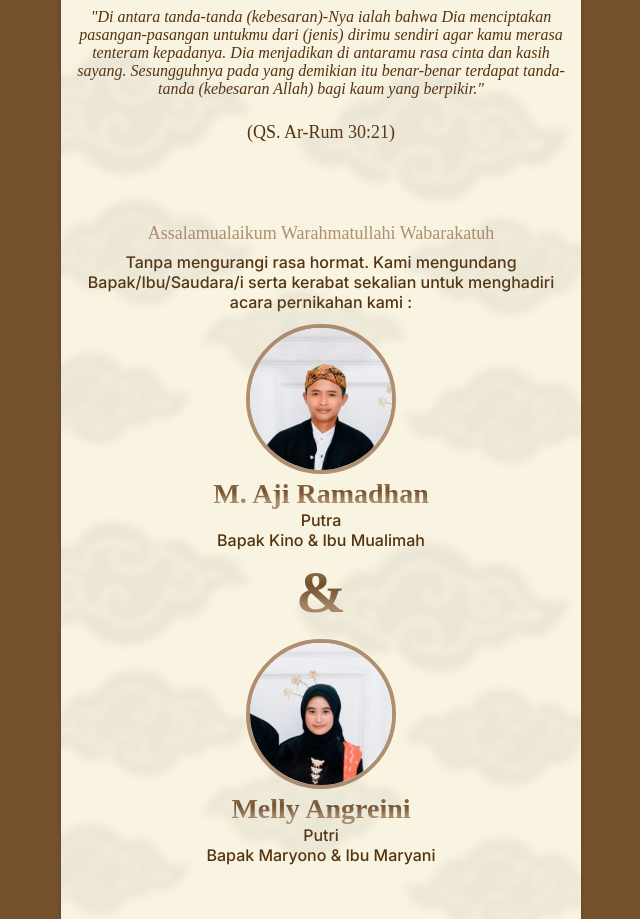
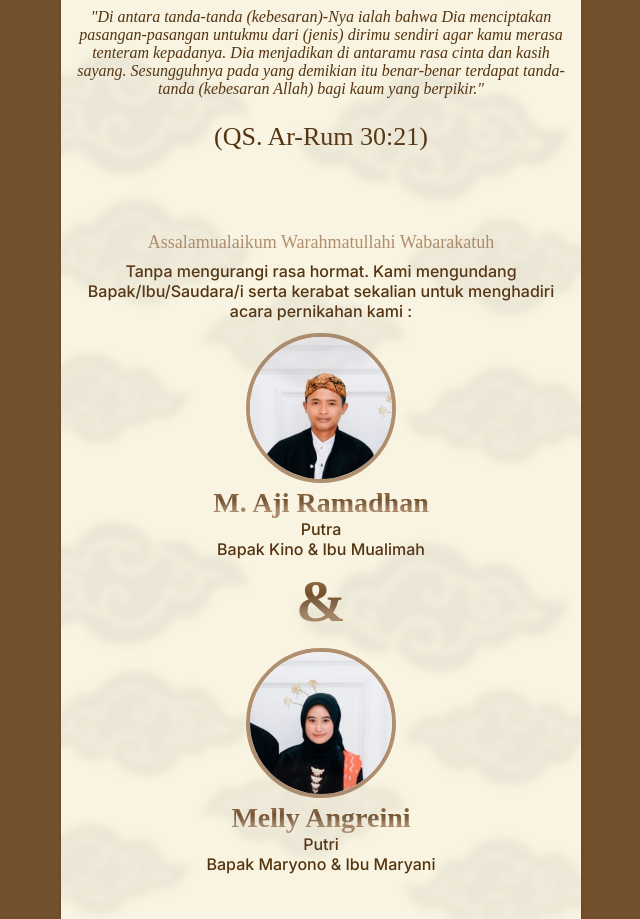
Before and after one commit to gngap-016/wedding-melly-and-aji, a Next.js app: page / in a window 1280 px wide. Shown: the part 840-1759 px from the top of the page, without its empty margins (319-959 px from the left). Built offline with nearby package versions, Linux system fonts and the light colour scheme; a web font is replaced by a local one.

Commit message:
Update quotes styles

```diff
--- a/src/components/quotes/quotes.module.scss
+++ b/src/components/quotes/quotes.module.scss
@@ -14,6 +14,6 @@
 
 .subDesc {
   margin-top: 24px;
-  font-size: 18px;
+  font-size: 26px;
   font-weight: 500;
 }
```
